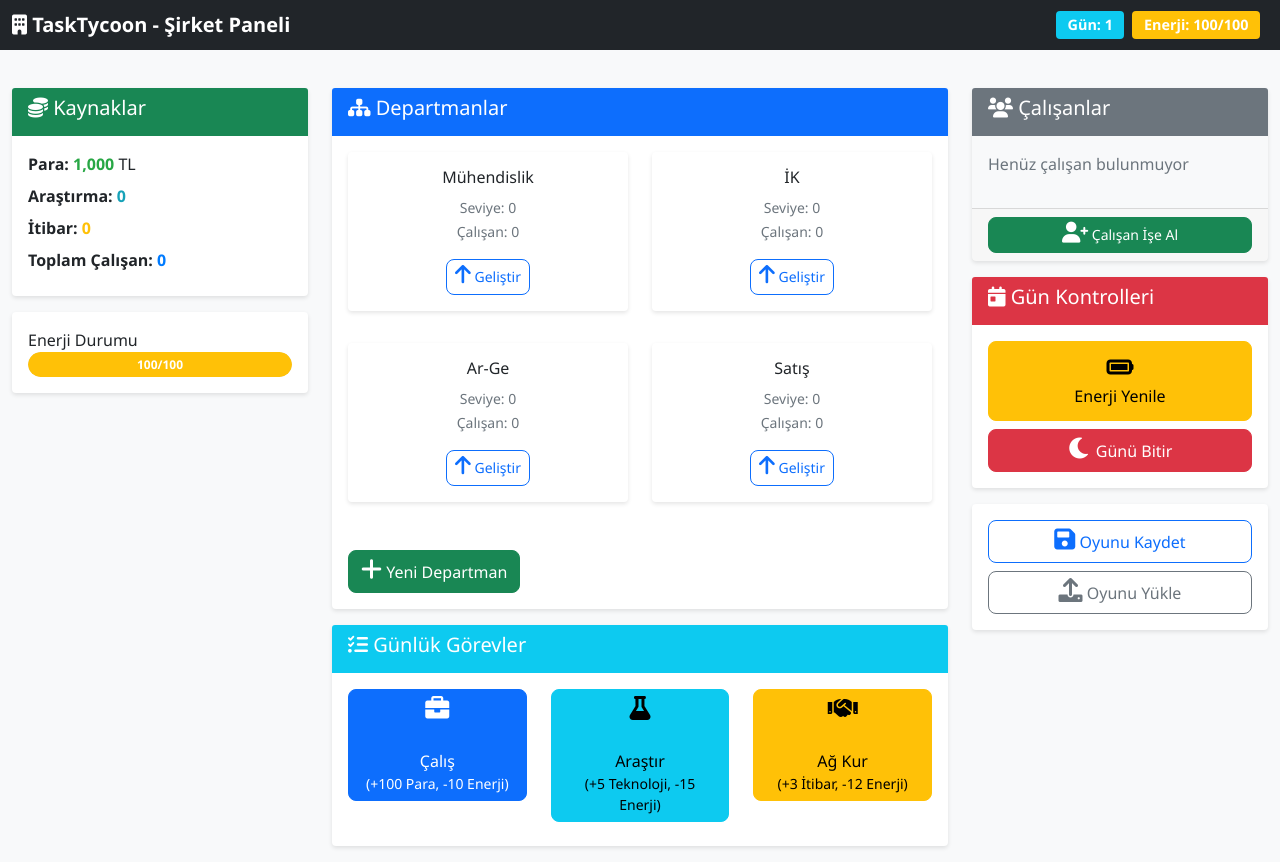
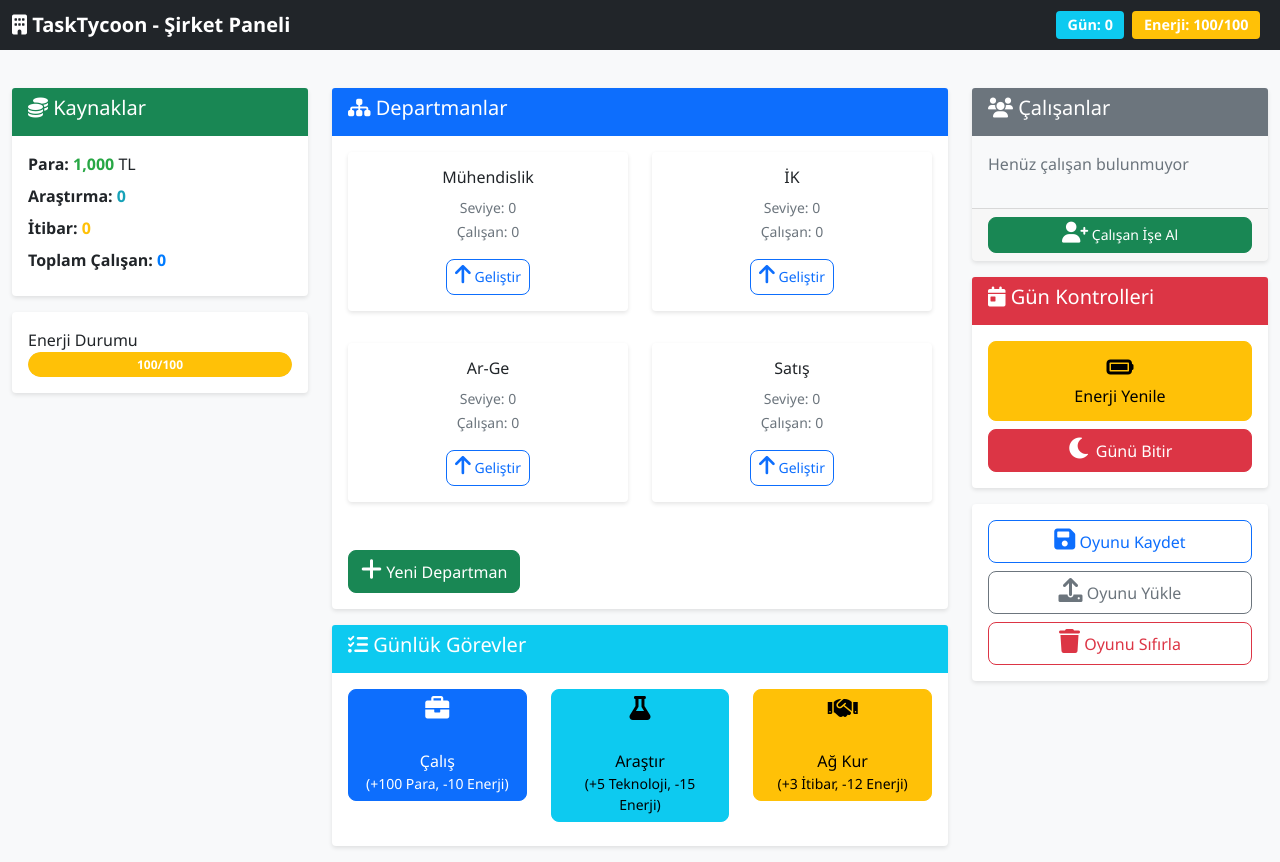
Before and after one commit to hamdidrsy/daily_taken_task, a Flask app: page / in a window 1280 px wide. Run offline with Flask 3, Linux system fonts and the light colour scheme; data that the repository does not hold is empty.

Commit message:
Tüm state sıfırlama, gün sonu düzeltmeleri ve frontend reset butonu eklendi

```diff
--- a/tasktycoon/routes/dashboard.py
+++ b/tasktycoon/routes/dashboard.py
@@ -1,4 +1,4 @@
-from flask import Blueprint, jsonify
+from flask import Blueprint, jsonify, request
 from ..services.state_service import load_state
 from ..services.economic_service import EconomicSystem
 import json
--- a/tasktycoon/routes/day.py
+++ b/tasktycoon/routes/day.py
@@ -74,6 +74,11 @@ def end_day():
         'bankruptcy_message': bankruptcy_message
     }
 
+    # Günlük özet geçmişine ekle
+    if 'dayHistory' not in state:
+        state['dayHistory'] = []
+    state['dayHistory'].append(day_summary)
+
     save_state(state)
 
     return jsonify({
--- a/tasktycoon/services/state_service.py
+++ b/tasktycoon/services/state_service.py
@@ -4,7 +4,8 @@ from ..config import STATE_PATH
 
 def get_default_state():
     return {
-        "day": 1,
+        "day": 0,
+        "currentDay": 0,
         "cash": 1000,
         "xp": 0,
         "level": 1,
@@ -18,14 +19,23 @@ def get_default_state():
             "hrLevel": 0,
             "salesLevel": 0
         },
-        "employees": []
+        "employees": [],
+        "completedTasks": 0,
+        "failedTasks": 0,
+        "breakthroughs": 0,
+        "taskHistory": [],
+        "dayHistory": []
     }
 
 def load_state():
     if not os.path.exists(STATE_PATH):
         save_state(get_default_state())
     with open(STATE_PATH, 'r') as f:
-        return json.load(f)
+        state = json.load(f)
+        # Geriye dönük uyumluluk için dayHistory yoksa ekle
+        if 'dayHistory' not in state:
+            state['dayHistory'] = []
+        return state
 
 def save_state(state):
     with open(STATE_PATH, 'w') as f:
--- a/tasktycoon/static/js/app.js
+++ b/tasktycoon/static/js/app.js
@@ -408,8 +408,7 @@ function resetGame() {
     if (!confirm('Oyunu sıfırlamak istediğinizden emin misiniz? Tüm ilerleme kaybolacak!')) {
         return;
     }
-
-    fetch('/api/state/reset', {
+    fetch('/api/reset_all', {
         method: 'POST',
         headers: {
             'Content-Type': 'application/json',
--- a/tasktycoon/templates/dashboard.html
+++ b/tasktycoon/templates/dashboard.html
@@ -195,8 +195,11 @@
                         <button class="btn btn-outline-primary w-100 mb-2" onclick="saveGame()" data-bs-toggle="tooltip" title="Oyun durumunu kaydet">
                             <i class="fas fa-save"></i> Oyunu Kaydet
                         </button>
-                        <button class="btn btn-outline-secondary w-100" onclick="loadGame()" data-bs-toggle="tooltip" title="Kayıtlı oyunu yükle">
+                        <button class="btn btn-outline-secondary w-100 mb-2" onclick="loadGame()" data-bs-toggle="tooltip" title="Kayıtlı oyunu yükle">
                             <i class="fas fa-upload"></i> Oyunu Yükle
+                        </button>
+                        <button class="btn btn-outline-danger w-100" onclick="resetGame()" data-bs-toggle="tooltip" title="Oyunu tamamen sıfırla">
+                            <i class="fas fa-trash"></i> Oyunu Sıfırla
                         </button>
                     </div>
                 </div>
```
Also changed, not shown: tasktycoon/routes/manage.py (+8 -0 lines).
